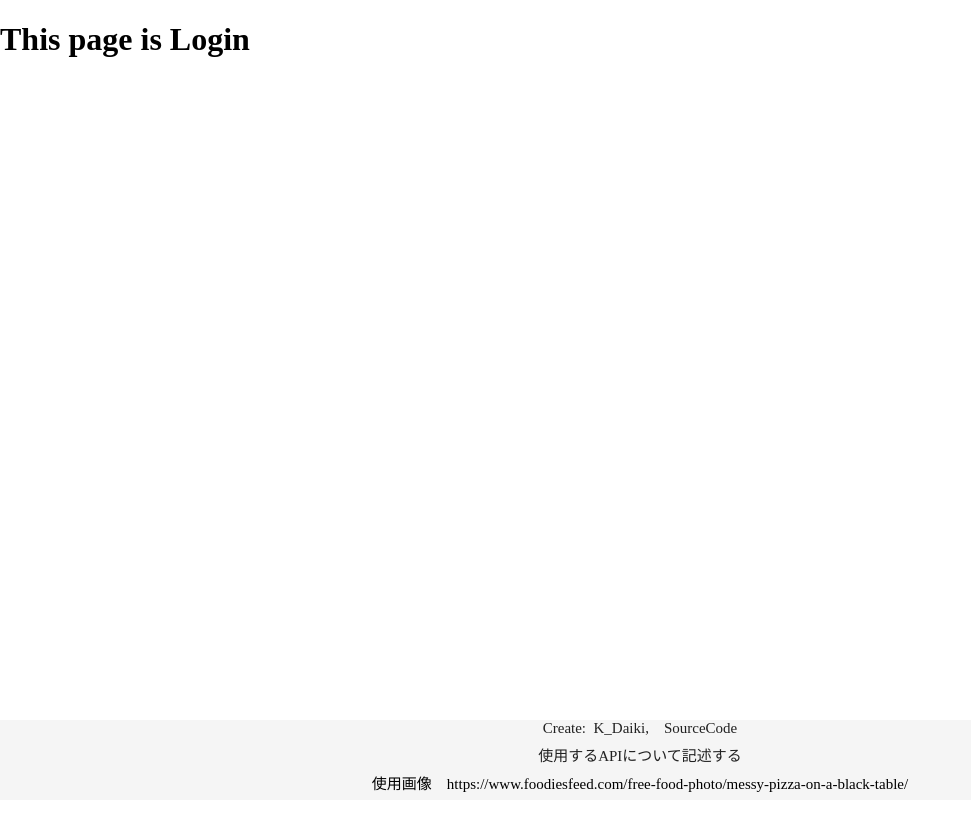
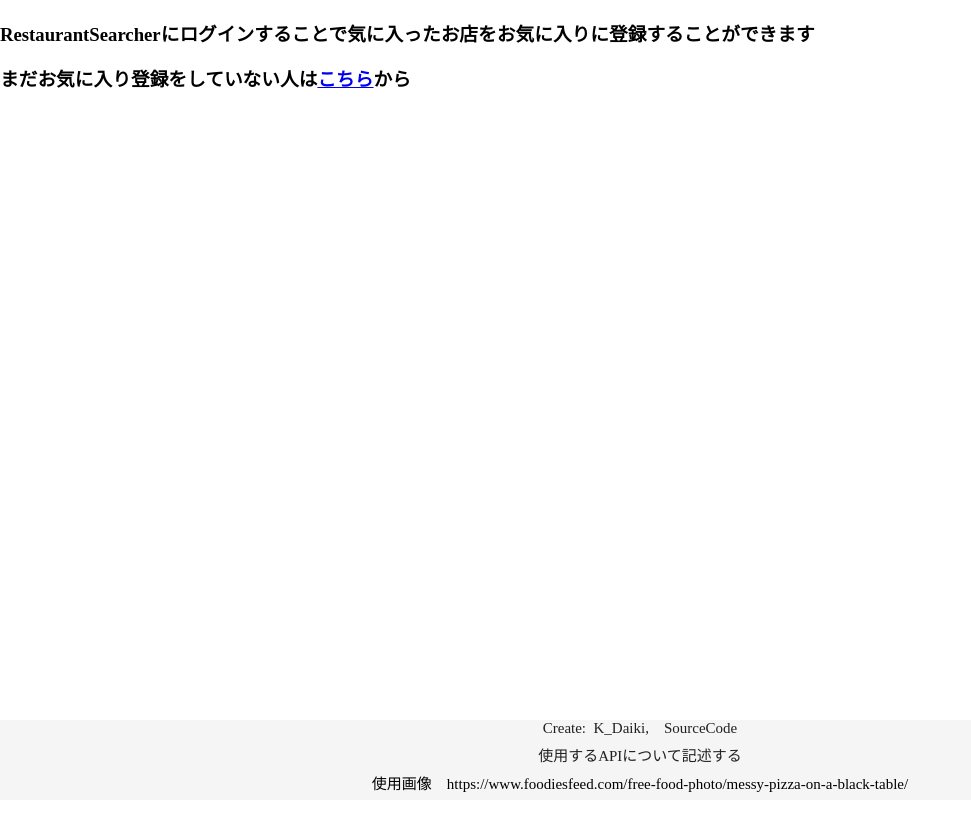
Before and after one commit to K-Daiki-0ne/Restaurant_Searcher, a React (Create React App) app in the folder client/: page /login in a window 1280 px wide. Shown: the whole page, without its empty margins (0-971 px from the left). Built offline with nearby package versions, Linux system fonts and the light colour scheme.

Commit message:
add: connect LoginDescriptionText & LoginGuideText to Login

```diff
--- a/client/src/pages/Login/Login.tsx
+++ b/client/src/pages/Login/Login.tsx
@@ -1,7 +1,16 @@
 import React from 'react';
+import {
+  LoginDescriptionText,
+  LoginGuideText
+} from '../../components/atoms/index';
 
 export function Login() {
   return (
-    <h1>This page is Login</h1>
+    <div className='login'>
+      <div className='text'>
+        <LoginDescriptionText />
+        <LoginGuideText />
+      </div>
+    </div>
   )
 }
```
